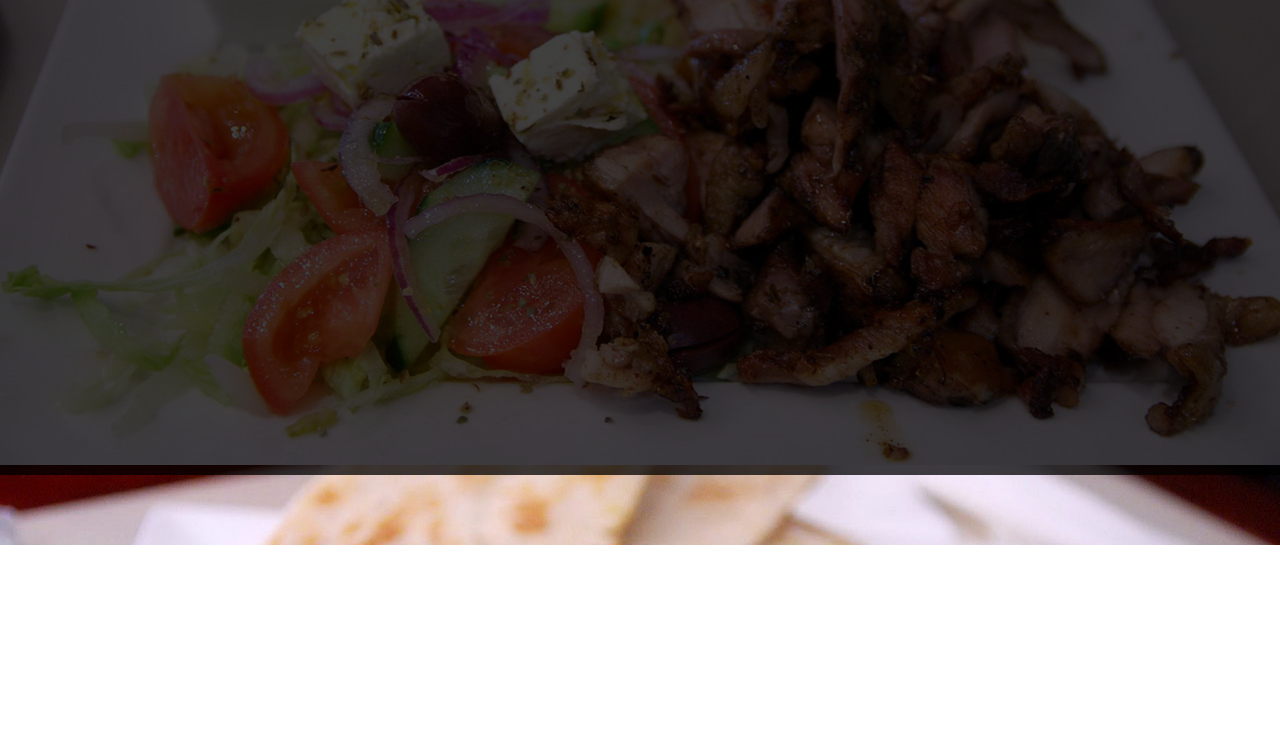
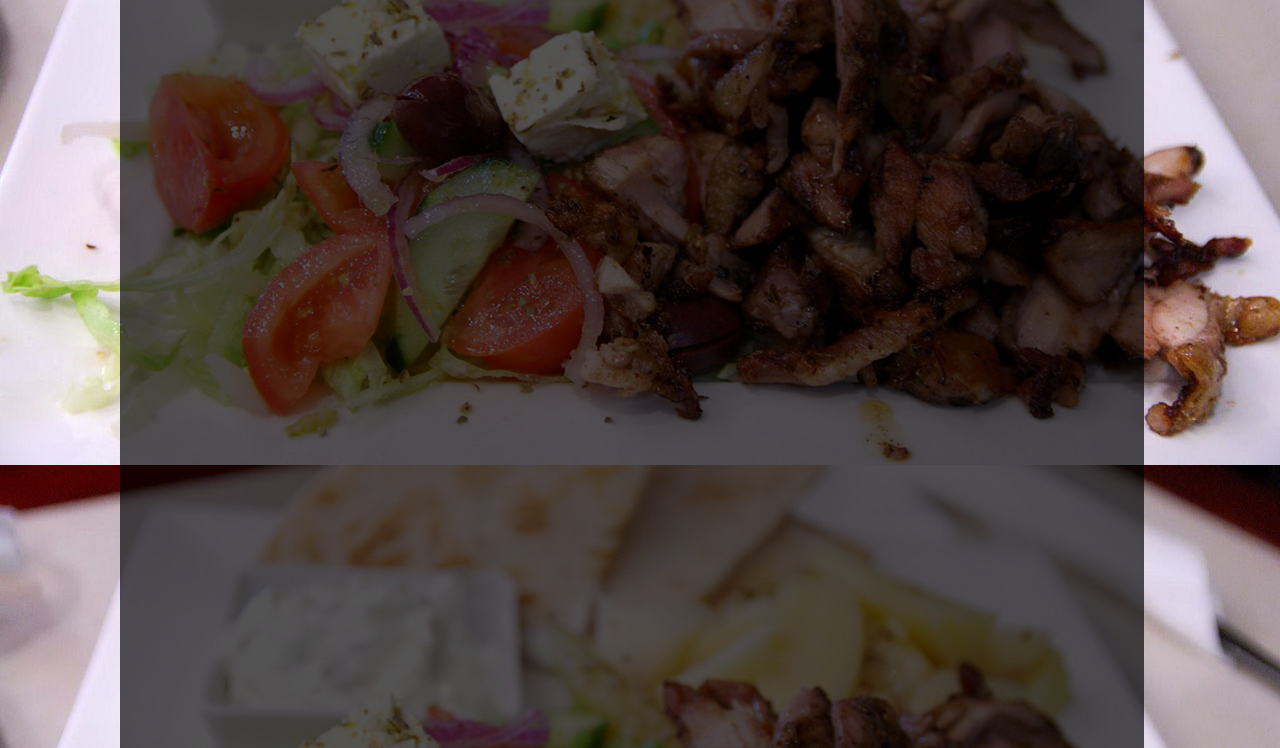
Before and after one commit to itgsod/Hemsideprojekt-1, a plain HTML site: page Hemsideprojekt1.html/site/omoss.html in a window 1280 px wide. Shown: the part 255-1003 px from the top of the page. Before the commit the page ends 800 px from the top, so only its background shows below. Drawn offline with Linux system fonts and the light colour scheme.

Commit message:
fgt
branch test

```diff
--- a/Hemsideprojekt1.html/site/css/style.css
+++ b/Hemsideprojekt1.html/site/css/style.css
@@ -131,10 +131,22 @@ h3 {
 }
 
 #infobox {
-    float: left;
-    opacity: 0.75;
+    position: absolute;
+    opacity: 0.85;
     width: 100%;
-    height: 550px;
+    height: 66px;
     background-color: black;
     color: ghostwhite;
+    text-align: center;
+    padding-bottom: 15px;
 }
+
+#infobox1 {
+    position: absolute;
+    opacity: 0.80;
+    width: 80%;
+    height: 900px;
+    background-color: black;
+    text-align: center;
+    left: 120px;
+}
--- a/Hemsideprojekt1.html/site/omoss.html
+++ b/Hemsideprojekt1.html/site/omoss.html
@@ -41,7 +41,12 @@
     </div>
 
     <div id="infobox">
+
         <h1>Om oss</h1>
+
+        <div id="infobox1">
+            <p></p>
+        </div>
 
     </div>
 
```
